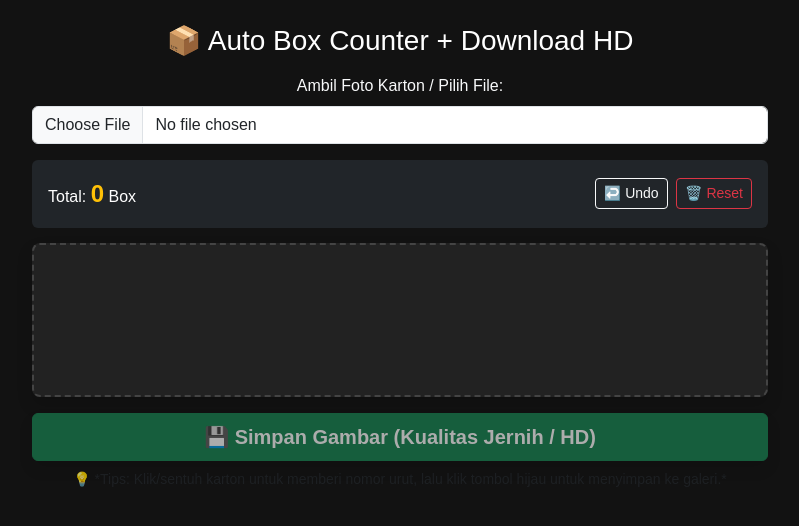
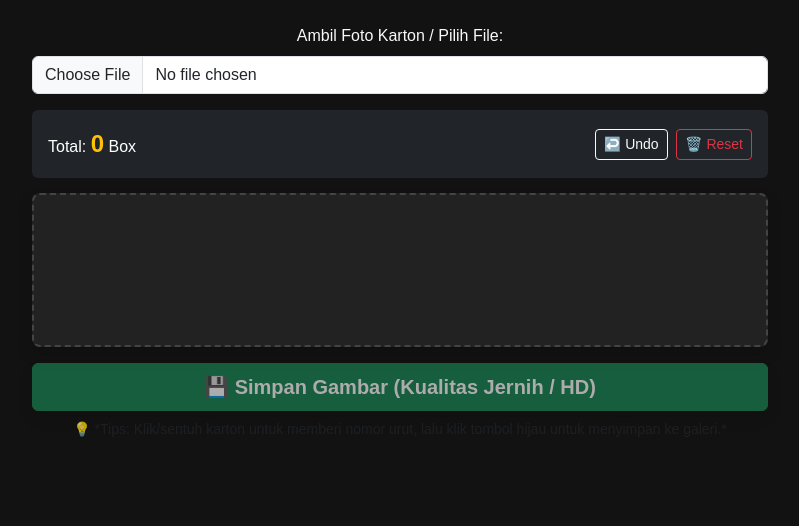
Before and after one commit to nauvalmasykuri6/counter-manually, a plain HTML site: page index.html in a window 1280 px wide. Shown: the whole page, without its empty margins (240-1039 px from the left). Drawn offline with nearby package versions, Linux system fonts and the light colour scheme.

Commit message:
Update index.html

```diff
--- a/index.html
+++ b/index.html
@@ -39,7 +39,6 @@
         <div class="container py-4">
             <div class="row justify-content-center">
                 <div class="col-md-8 text-center">
-                    <h3 class="mb-3">📦 Auto Box Counter + Download HD</h3>
 
                     <div class="mb-3">
                         <label for="imageLoader" class="form-label text-light"
```
